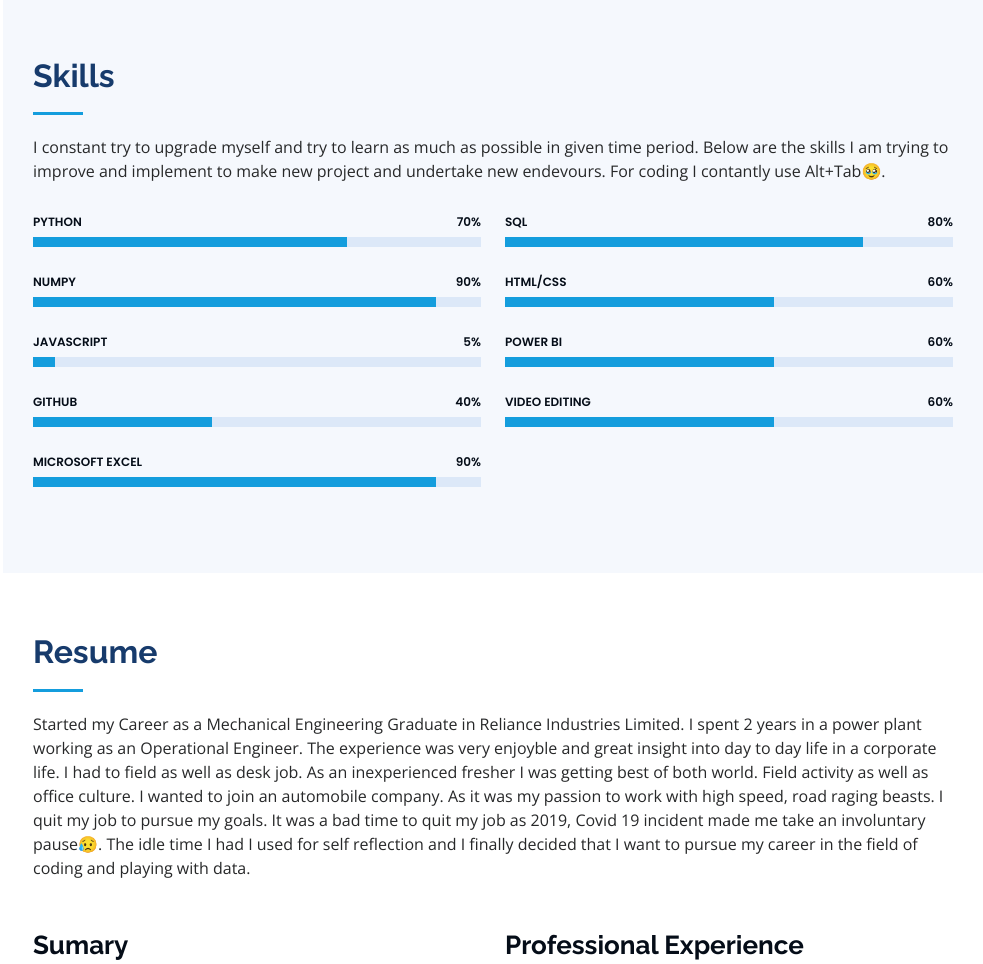
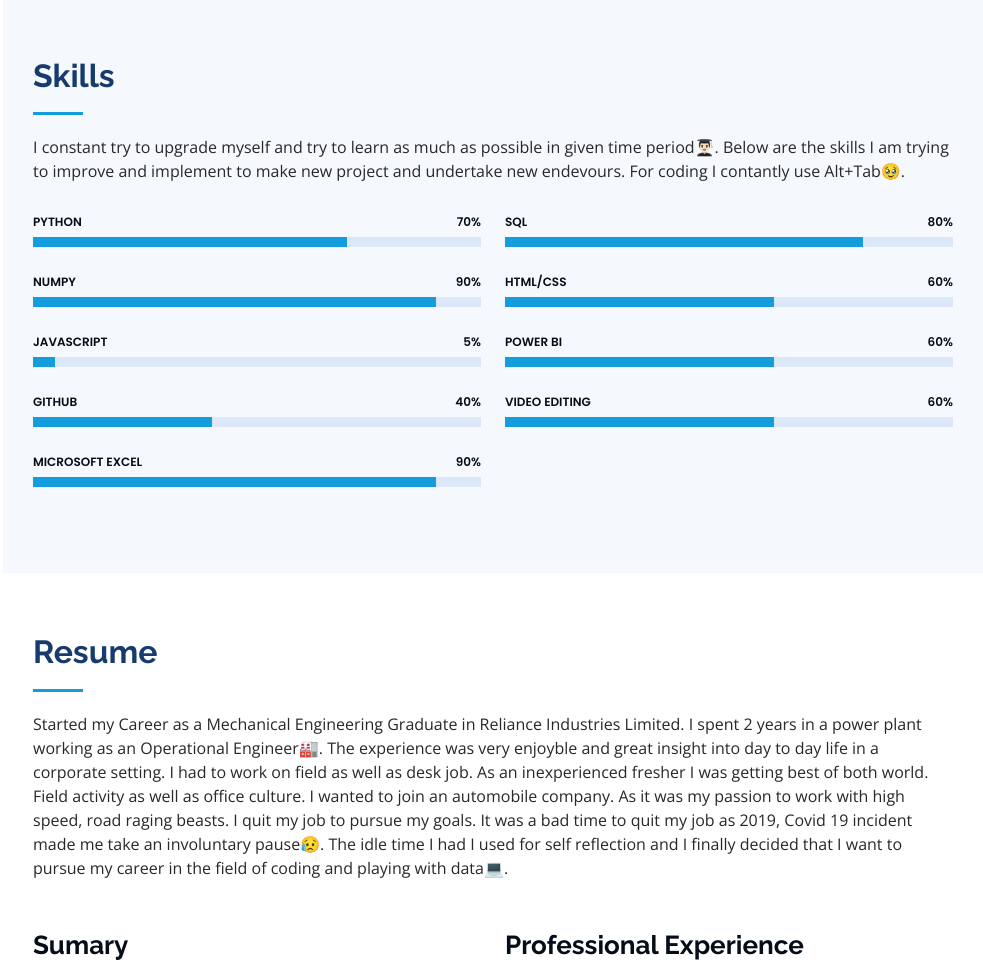
Before and after one commit to rohit-singh08/cv, a plain HTML site: page index.html in a window 1280 px wide. Shown: the part 1924-2888 px from the top of the page, without its empty margins (297-1280 px from the left). Drawn offline with nearby package versions, Linux system fonts and the light colour scheme.

Commit message:
Update index.html

```diff
--- a/index.html
+++ b/index.html
@@ -180,7 +180,7 @@
 
         <div class="section-title">
           <h2>Skills</h2>
-          <p>I constant try to upgrade myself and try to learn as much as possible in given time period. Below are the skills I am trying to improve and implement to make new project and undertake new endevours. For coding I contantly use Alt+Tab🥹.</p>
+          <p>I constant try to upgrade myself and try to learn as much as possible in given time period👨🏻‍🎓. Below are the skills I am trying to improve and implement to make new project and undertake new endevours. For coding I contantly use Alt+Tab🥹.</p>
         </div>
 
         <div class="row skills-content">
@@ -268,12 +268,12 @@
         <div class="section-title">
           <h2>Resume</h2>
           <p>Started my Career as a Mechanical Engineering Graduate in Reliance Industries Limited.
-             I spent 2 years in a power plant working as an Operational Engineer. The experience was very enjoyble and great insight
-             into day to day life in a corporate life. I had to field as well as desk job. As an inexperienced fresher I was getting best
+             I spent 2 years in a power plant working as an Operational Engineer🏭. The experience was very enjoyble and great insight
+             into day to day life in a corporate setting. I had to work on field as well as desk job. As an inexperienced fresher I was getting best
              of both world. Field activity as well as office culture. I wanted to join an automobile company. As it was my passion to work with
              high speed, road raging beasts. I quit my job to pursue my goals. It was a bad time to quit my job as 2019, Covid 19 incident
              made me take an involuntary pause😥. The idle time I had I used for self reflection and I finally decided that I want to pursue
-             my career in the field of coding and playing with data.</p>
+             my career in the field of coding and playing with data💻.</p>
         </div>
 
         <div class="row">
@@ -329,6 +329,9 @@
         </div>
         <a href="Resume/Rohit Kumar Singh_CV.pdf">
         <h4>Full Resume download</h4>
+        </a>
+        <a href="Resume/Banglore_Mirror.pdf">
+        <h6>Mahindra & Mahindra Autonomous Vehicle Challange</h6>
         </a>
       </div>
     </section><!-- End Resume Section -->
```
